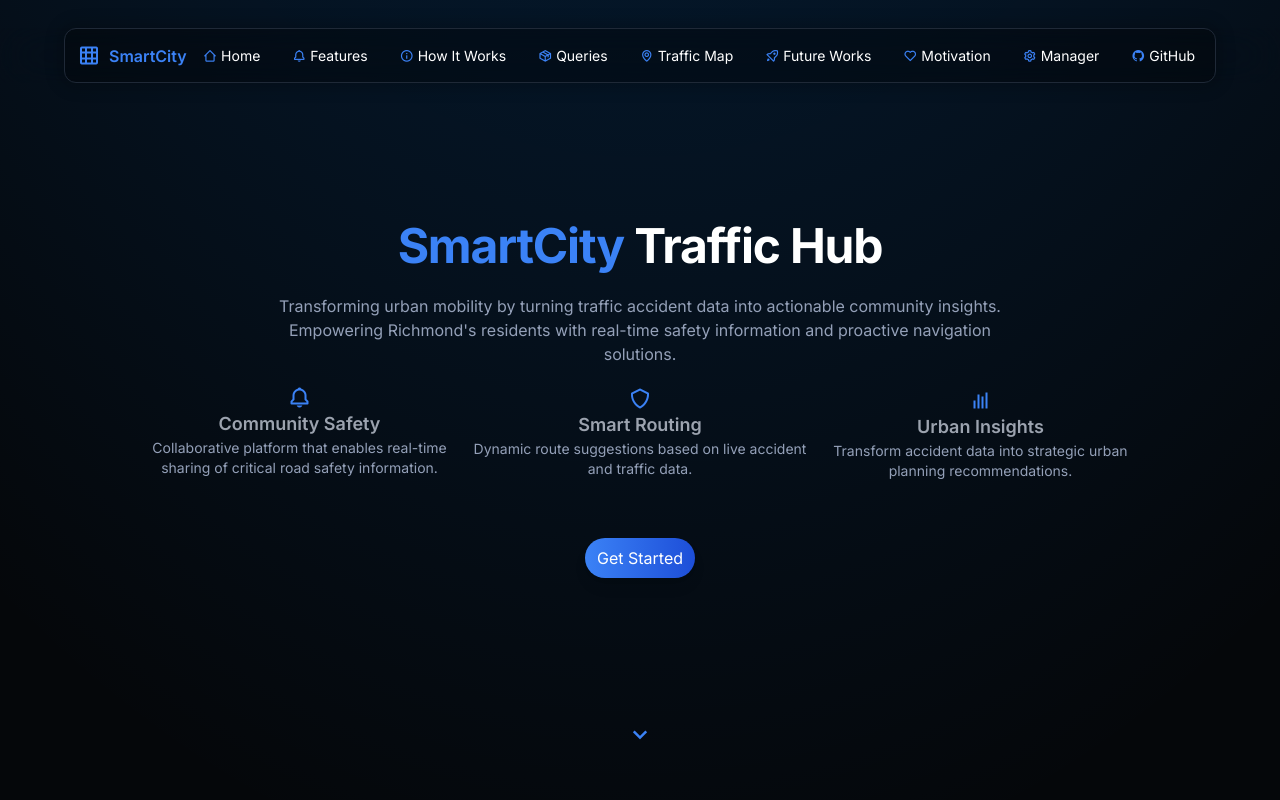
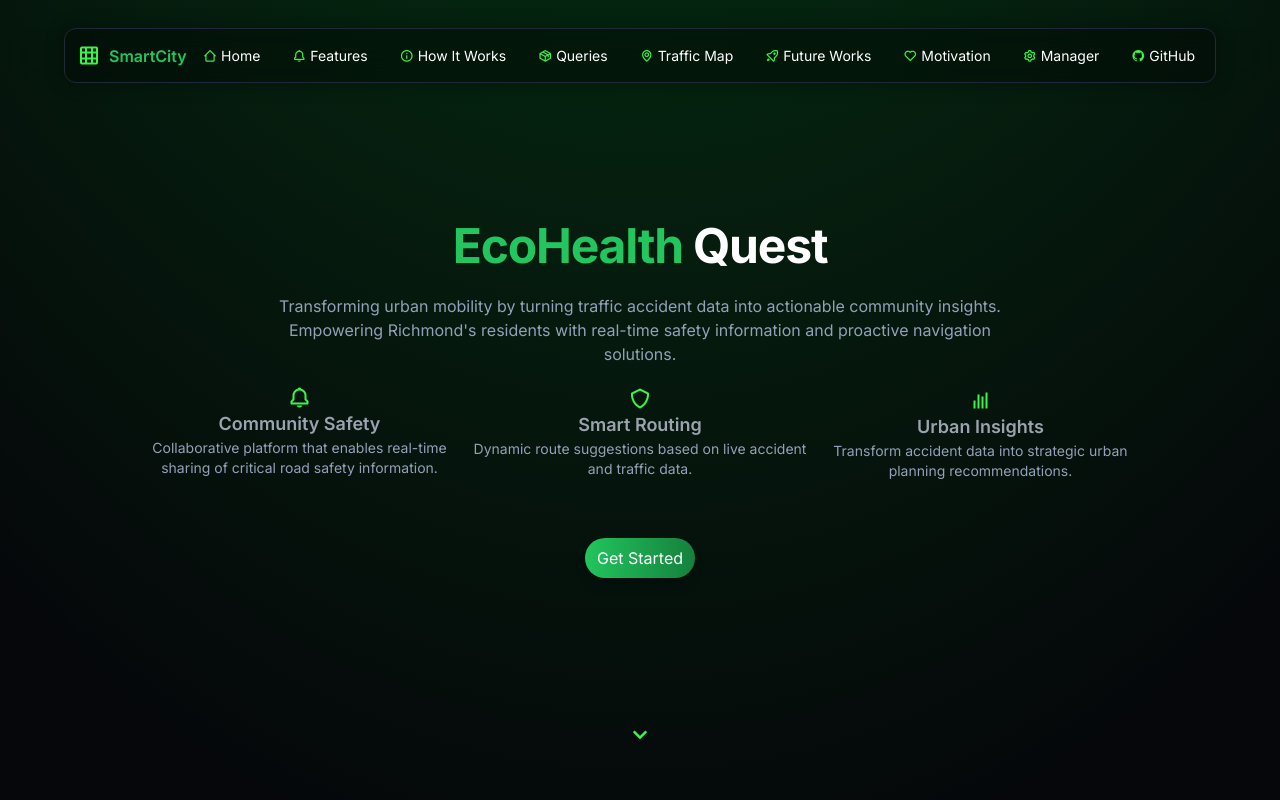
Before and after one commit to GokulCh/VCU-MiniHack-2025, a React (Vite) app in the folder app/: page / in a window 1280 px wide. Shown: the top 800 px of the page. Built offline with nearby package versions, Linux system fonts and the light colour scheme; the HTML template or start-up script is replaced by a standard one.

Commit message:
add .gitignore and update color scheme for branding consistency

```diff
--- a/app/src/components/Global/NavigationBar.jsx
+++ b/app/src/components/Global/NavigationBar.jsx
@@ -23,7 +23,7 @@ const NavigationBar = () => {
       >
         <div id="NavigationBarContainerLeft" className="flex items-center space-x-2">
           <i className="bx bx-grid text-2xl"></i>
-          <p className="text-blue-500 font-semibold">SmartCity</p>
+          <p className="text-green-500 font-semibold">SmartCity</p>
         </div>
 
         <div id="NavigationBarContainerRight" className="flex items-center justify-end space-x-4 w-full">
--- a/app/src/components/HomePage/HeroSection.jsx
+++ b/app/src/components/HomePage/HeroSection.jsx
@@ -24,7 +24,7 @@ const HeroSection = () => {
     <section id="Home" className="w-full flex flex-col items-center justify-center py-24 sm:py-36 h-screen relative">
       <div id="HeroSectionContainer" className="flex flex-col items-center justify-center text-center space-y-6">
         <h1 className="text-4xl sm:text-5xl font-bold fade-in-medium">
-          <span className="text-blue-500">SmartCity</span> <span className="text-white">Traffic Hub</span>
+          <span className="text-green-500">EcoHealth</span> <span className="text-white">Quest</span>
         </h1>
         <p className="text-base max-w-3xl mx-auto">
           Transforming urban mobility by turning traffic accident data into actionable community insights. Empowering
@@ -48,8 +48,8 @@ const HeroSection = () => {
       <div id="HeroSectionGetStartedButton" className="mt-10">
         <Link to="/TrafficMap">
           <button
-            className="btn btn-primary text-white bg-gradient-to-r from-blue-500 to-blue-700 p-2 px-3 rounded-3xl shadow-lg mx-4
-      transition-all duration-300 hover:from-blue-400 hover:to-blue-600"
+            className="btn btn-primary text-white bg-gradient-to-r from-green-500 to-green-700 p-2 px-3 rounded-3xl shadow-lg mx-4
+      transition-all duration-300 hover:from-green-400 hover:to-green-600"
           >
             Get Started
           </button>
--- a/app/src/index.css
+++ b/app/src/index.css
@@ -11,8 +11,8 @@
   * ---------------------------------------------- */
 :root {
   /* Theme Colors */
-  --primary: #3b82f6;
-  --primary-dark: #2563eb;
+  --primary: #3bf648;
+  --primary-dark: #1df52c;
   --secondary: #64748b;
   --tertiary: #586475;
   --success: #22c55e;
@@ -43,7 +43,7 @@
     font-family: 'Inter', sans-serif;
     color: var(--text-secondary);
     background-color: var(--background);
-    background-image: radial-gradient(100% 100% at 50% -60%, rgba(0, 128, 250, 0.3), transparent);
+    background-image: radial-gradient(100% 100% at 50% -60%,  rgba(0, 250, 54, 0.3), transparent);
   }
 
   /* Text Colors */
```
Also changed, not shown: 1 other file (tests, documents, lock files or other folders).
